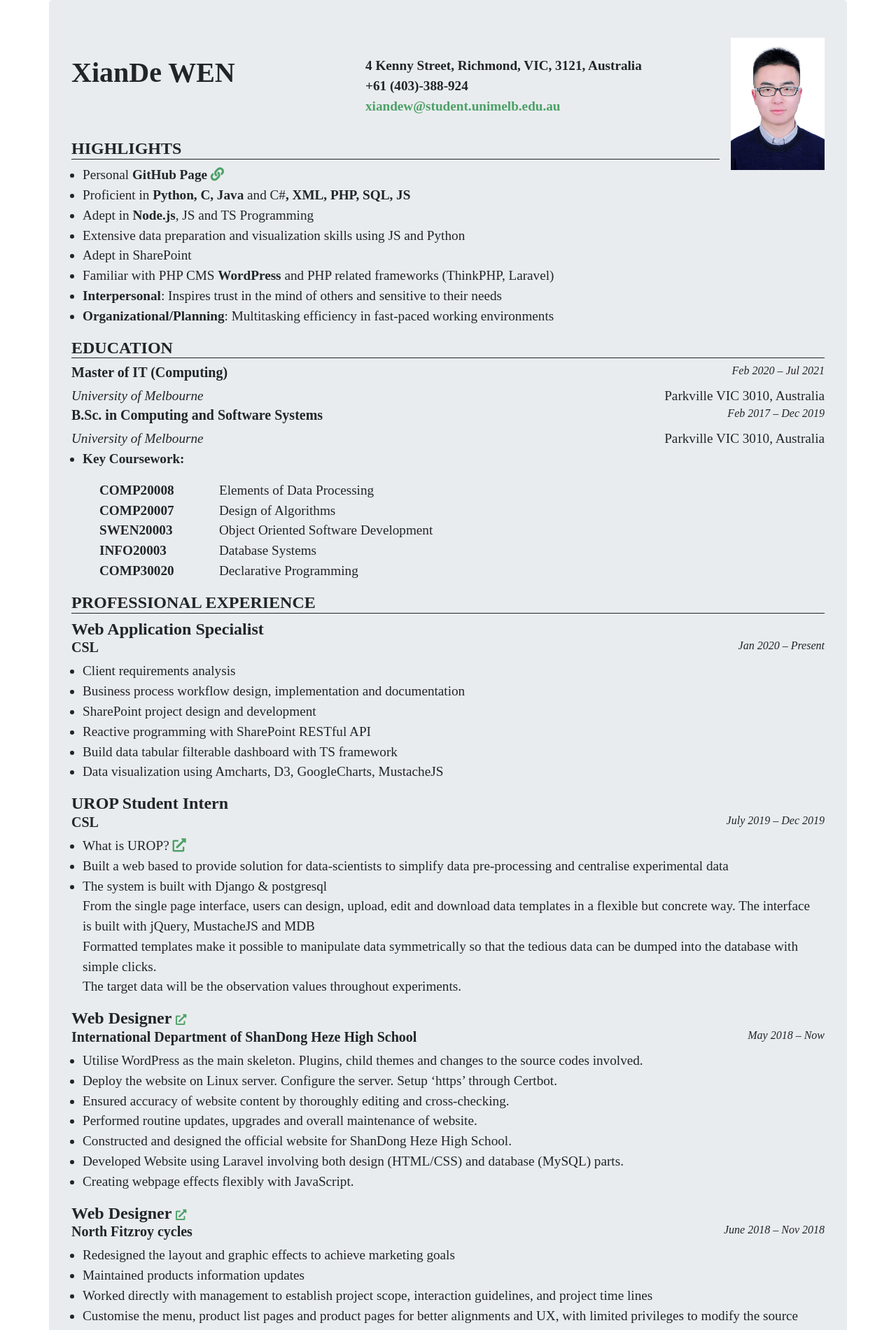
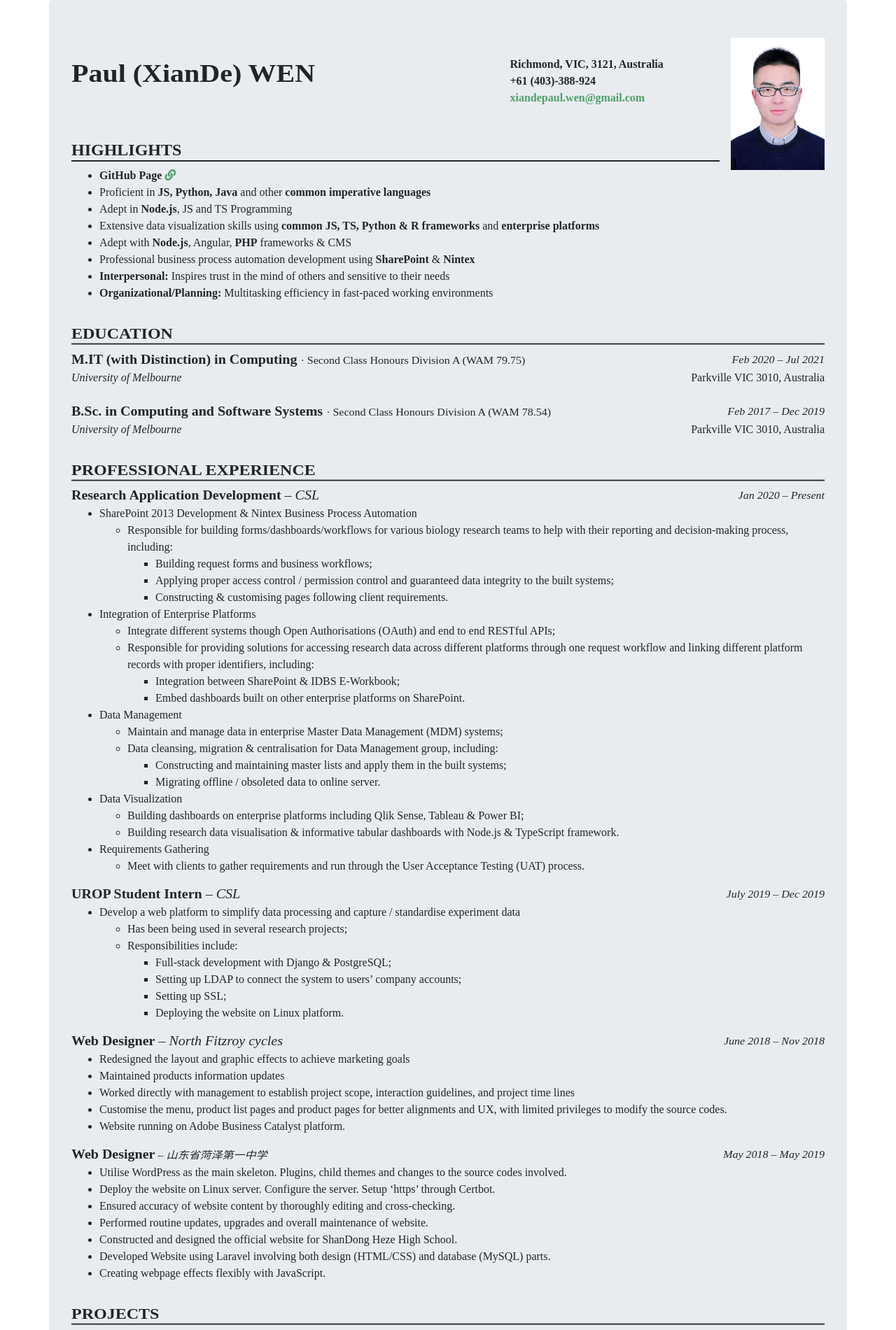
Before and after one commit to xiandew/xiandew.github.io, a Jekyll site: the page resume/index.html, which Jekyll copies as it is, in a window 1280 px wide. Shown: the top 1901 px of the page at 70% size. Built offline with Jekyll 4.4.1, drawn with Linux system fonts in a browser that asks for light colours; nearby versions of some CDN libraries; some of the changed text lies outside the part shown.

Commit message:
Update resume; TODO: add highlight projects

```diff
--- a/resume/index.html
+++ b/resume/index.html
@@ -4,11 +4,15 @@
 <head>
     <meta charset="utf-8">
     <meta name="viewport" content="width=device-width, initial-scale=1">
-    <title>XianDe WEN</title>
-    <link rel="stylesheet" href="https://stackpath.bootstrapcdn.com/bootstrap/4.3.1/css/bootstrap.min.css"
-        integrity="sha384-ggOyR0iXCbMQv3Xipma34MD+dH/1fQ784/j6cY/iJTQUOhcWr7x9JvoRxT2MZw1T" crossorigin="anonymous">
-    <link rel="stylesheet" href="https://use.fontawesome.com/releases/v5.8.2/css/all.css"
-        integrity="sha384-oS3vJWv+0UjzBfQzYUhtDYW+Pj2yciDJxpsK1OYPAYjqT085Qq/1cq5FLXAZQ7Ay" crossorigin="anonymous">
+    <title>Paul (XianDe) WEN</title>
+    <link rel="stylesheet"
+        href="https://stackpath.bootstrapcdn.com/bootstrap/4.3.1/css/bootstrap.min.css"
+        integrity="sha384-ggOyR0iXCbMQv3Xipma34MD+dH/1fQ784/j6cY/iJTQUOhcWr7x9JvoRxT2MZw1T"
+        crossorigin="anonymous">
+    <link rel="stylesheet"
+        href="https://use.fontawesome.com/releases/v5.8.2/css/all.css"
+        integrity="sha384-oS3vJWv+0UjzBfQzYUhtDYW+Pj2yciDJxpsK1OYPAYjqT085Qq/1cq5FLXAZQ7Ay"
+        crossorigin="anonymous">
     <link rel="stylesheet" href="./style.css">
 </head>
 
@@ -16,12 +20,14 @@
     <div class="container jumbotron">
 
         <section class="row heading">
-            <h1 class="col-md-5 name">XianDe WEN</h1>
-            <div class="col-md-7">
+            <h1 class="col-md-6 name">Paul (XianDe) WEN</h1>
+            <div class="col-md-6">
                 <ul class="contact-detail">
-                    <li>4 Kenny Street, Richmond, VIC, 3121, Australia</li>
+                    <li>Richmond, VIC, 3121, Australia</li>
                     <li>+61 (403)-388-924</li>
-                    <li><a href="mailto:xiandew@student.unimelb.edu.au">xiandew@student.unimelb.edu.au</a></li>
+                    <li><a
+                            href="mailto:xiandepaul.wen@gmail.com">xiandepaul.wen@gmail.com</a>
+                    </li>
                 </ul>
             </div>
             <div style="clear: both;"></div>
@@ -32,58 +38,60 @@
         </section>
 
         <section>
-            <h4 class="header">HIGHLIGHTS</h4>
+            <h4 class="header" style="transform: none;">HIGHLIGHTS</h4>
             <ul>
                 <li>
-                    Personal <b>GitHub Page</b>
-                    <a href="https://xiandew.github.io/"><i class="fas fa-link"></i></a>
+                    <b>GitHub Page</b>
+                    <a href="https://xiandew.github.io/"><i
+                            class="fas fa-link"></i></a>
                 </li>
-                <li>Proficient in <b>Python, C, Java</b> and C#<b>, XML, PHP, SQL, JS</b></li>
+                <li>Proficient in <b>JS, Python, Java</b> and other <b>common
+                        imperative languages</b></li>
                 <li>Adept in <b>Node.js</b>, JS and TS Programming</li>
-                <li>Extensive data preparation and visualization skills using JS and Python</li>
-                <li>Adept in SharePoint</li>
-                <li>Familiar with PHP CMS <b>WordPress</b> and PHP related frameworks (ThinkPHP, Laravel)</li>
-                <li><b>Interpersonal</b>: Inspires trust in the mind of others and sensitive to their needs</li>
-                <li><b>Organizational/Planning</b>: Multitasking efficiency in fast-paced working environments</li>
+                <li>Extensive data visualization skills using <b>common JS, TS,
+                        Python & R frameworks</b> and <b>enterprise
+                        platforms</b></li>
+                <li>Adept with <b>Node.js</b>, Angular, <b>PHP</b> frameworks &
+                    CMS</li>
+                <li>Professional business process automation development using
+                    <b>SharePoint</b> & <b>Nintex</b>
+                </li>
+                <li><b>Interpersonal:</b> Inspires trust in the mind of others
+                    and sensitive to their needs</li>
+                <li><b>Organizational/Planning:</b> Multitasking efficiency in
+                    fast-paced working environments</li>
             </ul>
         </section>
 
         <section>
             <h4 class="header">EDUCATION</h4>
 
-            <h5 class="sub-title">
-                <span>Master of IT (Computing)</span>
-                <small>Feb 2020 – Jul 2021</small>
-            </h5>
+            <div class="sub-title">
+                <h5>
+                    <span>M.IT (with Distinction) in Computing</span>
+                    <small> · Second Class Honours Division A (WAM
+                        79.75)</small>
+                </h5>
+                <em>Feb 2020 – Jul 2021</em>
+            </div>
             <div>
                 <span class="uni-name">University of Melbourne</span>
                 <span class="uni-loc">Parkville VIC 3010, Australia</span>
             </div>
 
-            <h5 class="sub-title">
-                <span>B.Sc. in Computing and Software Systems</span>
-                <small>Feb 2017 – Dec 2019</small>
-            </h5>
+            <br>
+
+            <div class="sub-title">
+                <h5>
+                    <span>B.Sc. in Computing and Software Systems</span>
+                    <small> · Second Class Honours Division A (WAM
+                        78.54)</small>
+                </h5>
+                <em>Feb 2017 – Dec 2019</em>
+            </div>
             <div>
                 <span class="uni-name">University of Melbourne</span>
                 <span class="uni-loc">Parkville VIC 3010, Australia</span>
-            </div>
-            <div>
-                <ul style="font-weight: bold">
-                    <li>Key Coursework:</li>
-                </ul>
-                <dl class="key-coursework row">
-                    <dt class="col-md-2">COMP20008</dt>
-                    <dd class="col-md-10">Elements of Data Processing</dd>
-                    <dt class="col-md-2">COMP20007</dt>
-                    <dd class="col-md-10">Design of Algorithms</dd>
-                    <dt class="col-md-2">SWEN20003</dt>
-                    <dd class="col-md-10">Object Oriented Software Development</dd>
-                    <dt class="col-md-2">INFO20003</dt>
-                    <dd class="col-md-10">Database Systems</dd>
-                    <dt class="col-md-2">COMP30020</dt>
-                    <dd class="col-md-10">Declarative Programming</dd>
-                </dl>
             </div>
         </section>
 
@@ -91,103 +99,162 @@
             <h4 class="header">PROFESSIONAL EXPERIENCE</h4>
 
             <div>
-                <h4 class="title">
-                    Web Application Specialist
-                </h4>
-                <h5 class="sub-title">
-                    <span>CSL</span>
-                    <small>Jan 2020 – Present</small>
-                </h5>
+                <div class="exp-one-liner">
+                    <h5 class="title">Research Application Development<em
+                            class="company-name">CSL</em></h5>
+                    <em class="period">Jan 2020 – Present</em>
+                </div>
 
                 <ul>
-                    <li>Client requirements analysis</li>
-                    <li>Business process workflow design, implementation and documentation</li>
-                    <li>SharePoint project design and development</li>
-                    <li>Reactive programming with SharePoint RESTful API</li>
-                    <li>Build data tabular filterable dashboard with TS framework</li>
-                    <li>Data visualization using Amcharts, D3, GoogleCharts, MustacheJS</li>
-                </ul>
-            </div>
-
-            <div>
-                <h4 class="title">
-                    UROP Student Intern
-                </h4>
-                <h5 class="sub-title">
-                    <span>CSL</span>
-                    <small>July 2019 – Dec 2019</small>
-                </h5>
-
-                <ul>
-                    <li>
-                        What is UROP?
-                        <a href="https://biomedicalsciences.unimelb.edu.au/study/current-student-information/plan-your-bachelor-of-biomedicine/urop" target="_blank">
-                            <i class="fas fa-external-link-alt"></i>
-                        </a>
+                    <li>SharePoint 2013 Development & Nintex Business Process
+                        Automation
+                        <ul>
+                            <li>Responsible for building
+                                forms/dashboards/workflows for various biology
+                                research teams to help with their reporting and
+                                decision-making process, including:
+                                <ul>
+                                    <li>Building request forms and business
+                                        workflows;</li>
+                                    <li>Applying proper access control /
+                                        permission control and guaranteed data
+                                        integrity to the built systems;</li>
+                                    <li>Constructing & customising pages
+                                        following client requirements.</li>
+                                </ul>
+                            </li>
+                        </ul>
                     </li>
-                    <li>
-                        Built a web based to provide solution for data-scientists to simplify data pre-processing and centralise experimental data
+                    <li>Integration of Enterprise Platforms
+                        <ul>
+                            <li>Integrate different systems though Open
+                                Authorisations (OAuth) and end to end RESTful
+                                APIs;</li>
+                            <li>Responsible for providing solutions for
+                                accessing research data across different
+                                platforms through one request workflow and
+                                linking different platform records with proper
+                                identifiers, including:
+                                <ul>
+                                    <li>Integration between SharePoint & IDBS
+                                        E-Workbook;</li>
+                                    <li>Embed dashboards built on other
+                                        enterprise platforms on SharePoint.</li>
+                                </ul>
+                            </li>
+                        </ul>
                     </li>
-                    <li>
-                        The system is built with Django & postgresql
+                    <li>Data Management
+                        <ul>
+                            <li>Maintain and manage data in enterprise Master
+                                Data Management (MDM) systems;</li>
+                            <li>Data cleansing, migration & centralisation for
+                                Data Management group, including:
+                                <ul>
+                                    <li>Constructing and maintaining master
+                                        lists and apply them in the built
+                                        systems;</li>
+                                    <li>Migrating offline / obsoleted data to
+                                        online server.</li>
+                                </ul>
+                            </li>
+                        </ul>
                     </li>
-                        From the single page interface, users can design, upload, edit and download data templates in a flexible but concrete way. The interface is built with jQuery, MustacheJS and MDB<br>
-                        Formatted templates make it possible to manipulate data symmetrically so that the tedious data can be dumped into the database with simple clicks. <br>
-                        The target data will be the observation values throughout experiments. <br>
+                    <li>Data Visualization
+                        <ul>
+                            <li>Building dashboards on enterprise platforms
+                                including Qlik Sense, Tableau & Power BI;</li>
+                            <li>Building research data visualisation &
+                                informative tabular dashboards with Node.js &
+                                TypeScript framework.</li>
+                        </ul>
+                    </li>
+                    <li>Requirements Gathering
+                        <ul>
+                            <li>Meet with clients to gather requirements and run
+                                through the User Acceptance Testing (UAT)
+                                process.</li>
+                        </ul>
                     </li>
                 </ul>
             </div>
 
             <div>
-                <h4 class="title">
-                    Web Designer
-                    <small>
-                        <a href="https://www.hzyzgjb.com.cn/" target="_blank">
-                            <i class="fas fa-external-link-alt"></i>
-                        </a>
-                    </small>
-                </h4>
-                <h5 class="sub-title">
-                    <span>International Department of ShanDong Heze High School</span>
-                    <small>May 2018 – Now</small>
-                </h5>
+                <div class="exp-one-liner">
+                    <h5 class="title">UROP Student Intern<em
+                            class="company-name">CSL</em></h5>
+                    <em class="period">July 2019 – Dec 2019</em>
+                </div>
+
                 <ul>
-                    <li>Utilise WordPress as the main skeleton. Plugins, child themes and changes to the source codes
-                        involved.</li>
-                    <li>Deploy the website on Linux server. Configure the server. Setup ‘https’ through Certbot.</li>
-                    <li>Ensured accuracy of website content by thoroughly editing and cross-checking.</li>
-                    <li>Performed routine updates, upgrades and overall maintenance of website.</li>
-                    <li>Constructed and designed the official website for ShanDong Heze High School.</li>
-                    <li>Developed Website using Laravel involving both design (HTML/CSS) and database (MySQL) parts.
+                    <li>Develop a web platform to simplify data processing and
+                        capture / standardise experiment data
+                        <ul>
+                            <li>Has been being used in several research
+                                projects;</li>
+                            <li>Responsibilities include:
+                                <ul>
+                                    <li>Full-stack development with Django &
+                                        PostgreSQL;</li>
+                                    <li>Setting up LDAP to connect the system to
+                                        users’ company accounts;</li>
+                                    <li>Setting up SSL;</li>
+                                    <li>Deploying the website on Linux platform.
+                                    </li>
+                                </ul>
+                            </li>
+                        </ul>
                     </li>
-                    <li>Creating webpage effects flexibly with JavaScript.</li>
                 </ul>
             </div>
 
             <div>
-                <h4 class="title">
-                    Web Designer
-                    <small>
-                        <a href="http://www.northfitzroycycles.com.au/" target="_blank">
-                            <i class="fas fa-external-link-alt"></i>
-                        </a>
-                    </small>
-                </h4>
-                <h5 class="sub-title">
-                    <span>North Fitzroy cycles</span>
-                    <small>June 2018 – Nov 2018</small>
-                </h5>
+                <div class="exp-one-liner">
+                    <h5 class="title">Web Designer<em class="company-name">North
+                            Fitzroy cycles</em></h5>
+                    <em class="period">June 2018 – Nov 2018</em>
+                </div>
                 <ul>
-                    <li>Redesigned the layout and graphic effects to achieve marketing goals</li>
+                    <li>Redesigned the layout and graphic effects to achieve
+                        marketing goals</li>
                     <li>Maintained products information updates</li>
-                    <li>Worked directly with management to establish project scope, interaction guidelines, and project
+                    <li>Worked directly with management to establish project
+                        scope, interaction guidelines, and project
                         time lines
                     </li>
-                    <li>Customise the menu, product list pages and product pages for better alignments and UX, with
+                    <li>Customise the menu, product list pages and product pages
+                        for better alignments and UX, with
                         limited
                         privileges to modify the source codes.
                     </li>
-                    <li>Website running on Adobe Business Catalyst platform.</li>
+                    <li>Website running on Adobe Business Catalyst platform.
+                    </li>
+                </ul>
+            </div>
+
+            <div>
+                <div class="exp-one-liner">
+                    <h5 class="title">Web Designer<em class="company-name"
+                            style="font-size: 80%;">山东省菏泽第一中学</em></h5>
+                    <em class="period">May 2018 – May 2019</em>
+                </div>
+
+                <ul>
+                    <li>Utilise WordPress as the main skeleton. Plugins, child
+                        themes and changes to the source codes
+                        involved.</li>
+                    <li>Deploy the website on Linux server. Configure the
+                        server. Setup ‘https’ through Certbot.</li>
+                    <li>Ensured accuracy of website content by thoroughly
+                        editing and cross-checking.</li>
+                    <li>Performed routine updates, upgrades and overall
+                        maintenance of website.</li>
+                    <li>Constructed and designed the official website for
+                        ShanDong Heze High School.</li>
+                    <li>Developed Website using Laravel involving both design
+                        (HTML/CSS) and database (MySQL) parts.
+                    </li>
+                    <li>Creating webpage effects flexibly with JavaScript.</li>
                 </ul>
             </div>
         </section>
@@ -195,22 +262,27 @@
         <section>
             <h4 class="header">PROJECTS</h4>
 
-            <div>
+            <!-- TODO -->
+            <!-- <div>
                 <h4 class="title">
                     FeMo
                     <small>
-                        <a href="https://github.com/desert-eagles/FeMo" target="_blank">
+                        <a href="https://github.com/desert-eagles/FeMo"
+                            target="_blank">
                             <i class="fas fa-external-link-alt"></i>
                         </a>
                     </small>
                 </h4>
                 <h5 class="sub-title">
-                    <span>A web application designed for your family memories</span>
+                    <span>A web application designed for your family
+                        memories</span>
                     <small>Aug 2019 - Nov 2019</small>
                 </h5>
                 <ul>
-                    <li>A milestone project for Bachelor of Science at Melbourne uni</li>
-                    <li>Concise and mobile-optimal layout with HTML/CSS and JS</li>
+                    <li>A milestone project for Bachelor of Science at Melbourne
+                        uni</li>
+                    <li>Concise and mobile-optimal layout with HTML/CSS and JS
+                    </li>
                     <li>Take good use of Node.js packets with npm</li>
                     <li>MVC structure applied with Express.js framework</li>
                     <li>Team work and version control with Git</li>
@@ -231,7 +304,8 @@
                     <small>Sept 2018</small>
                 </h5>
                 <ul>
-                    <li>Game design Eclipse following the exact requirements on the spec.</li>
+                    <li>Game design Eclipse following the exact requirements on
+                        the spec.</li>
                     <li>Version control with Git.</li>
                 </ul>
             </div>
@@ -251,7 +326,8 @@
                 </h5>
                 <ul>
                     <li>A compact, flexible Node.js project</li>
-                    <li>Concise and mobile-optimal layout with HTML/CSS and JS</li>
+                    <li>Concise and mobile-optimal layout with HTML/CSS and JS
+                    </li>
                     <li>Take good use of Node.js packets with npm</li>
                     <li>MVC structure applied with Express.js framework</li>
                     <li>Team work and version control with Git</li>
@@ -272,26 +349,32 @@
                     <small>Nov 2018</small>
                 </h5>
                 <ul>
-                    <li>Independently designed and developed the game on the mini program platform</li>
+                    <li>Independently designed and developed the game on the
+                        mini program platform</li>
                     <li>Game design using WeChat Developer Tool.</li>
-                    <li>Singleton, Factory and Object Pool patterns being implemented.</li>
+                    <li>Singleton, Factory and Object Pool patterns being
+                        implemented.</li>
                     <li>Attempts made on Canvas Optimizations.</li>
                     <li>Version control with Git.</li>
                 </ul>
-            </div>
+            </div> -->
 
-            <a href="https://github.com/xiandew/repositories" target="_blank">
-                <h5>See more projects</h5>
+            <a href="https://github.com/xiandew?tab=repositories"
+                target="_blank">
+                <h5 class="header">SEE MORE OF MY WORK</h5>
             </a>
         </section>
 
     </div>
 
-    <script src="https://ajax.googleapis.com/ajax/libs/jquery/3.4.1/jquery.min.js"></script>
-    <script src="https://cdnjs.cloudflare.com/ajax/libs/popper.js/1.14.7/umd/popper.min.js"
+    <script
+        src="https://ajax.googleapis.com/ajax/libs/jquery/3.4.1/jquery.min.js"></script>
+    <script
+        src="https://cdnjs.cloudflare.com/ajax/libs/popper.js/1.14.7/umd/popper.min.js"
         integrity="sha384-UO2eT0CpHqdSJQ6hJty5KVphtPhzWj9WO1clHTMGa3JDZwrnQq4sF86dIHNDz0W1"
         crossorigin="anonymous"></script>
-    <script src="https://stackpath.bootstrapcdn.com/bootstrap/4.3.1/js/bootstrap.min.js"
+    <script
+        src="https://stackpath.bootstrapcdn.com/bootstrap/4.3.1/js/bootstrap.min.js"
         integrity="sha384-JjSmVgyd0p3pXB1rRibZUAYoIIy6OrQ6VrjIEaFf/nJGzIxFDsf4x0xIM+B07jRM"
         crossorigin="anonymous"></script>
 
--- a/resume/style.css
+++ b/resume/style.css
@@ -1,6 +1,5 @@
 body {
     font-family: "Times New Roman";
-    font-size: 1.2rem;
 }
 
 a {
@@ -16,13 +15,13 @@ a:hover {
     color: #4E6E5D;
 }
 
-ul {
-    padding: 0 1rem;
+section {
+    display: block;
+    margin: 2rem 0;
 }
 
-section {
-    display: block;
-    margin: 1rem 0;
+section:first-child {
+    margin: 1em 0;
 }
 
 dd {
@@ -47,19 +46,21 @@ dd {
 }
 
 .header {
-    font-size: 1.5rem;
     font-weight: bold;
-    border-bottom: 1px solid;
+    border-bottom: 2px solid;
 }
 
-.key-coursework {
-    padding: 0 2.5rem;
+.header, .name, .exp-one-liner, .sub-title {
+    -webkit-transform: scaleY(0.9);
+    -moz-transform: scaleY(0.9);
+    -ms-transform: scaleY(0.9);
+    -o-transform: scaleY(0.9);
+    transform: scaleY(0.9);
 }
 
 .title {
     font-weight: bold;
     margin-bottom: 0;
-    font-size: 1.5rem;
 }
 
 .title a {
@@ -67,17 +68,22 @@ dd {
     font-size: 80%;
 }
 
+h5 {
+    display: inline-block;
+    margin: 0;
+}
+
+.sub-title em {
+    float: right;
+}
+
 .sub-title span {
     font-weight: bold;
 }
 
-.sub-title small {
-    font-style: italic;
-    float: right;
-}
-
 .name {
     font-weight: bold;
+    padding: 0;
 }
 
 .contact-detail {
@@ -92,6 +98,18 @@ dd {
 }
 
 .uni-loc {
+    float: right;
+}
+
+.exp-one-liner .company-name {
+    font-weight: 500;
+}
+
+.exp-one-liner .company-name::before {
+    content: " – ";
+}
+
+.exp-one-liner .period {
     float: right;
 }
 
@@ -114,13 +132,11 @@ dd {
     dd {
         margin-bottom: .5rem;
     }
-
     .col-md-5, .col-md-7 {
         -ms-flex: none;
         flex: unset;
         max-width: 100%;
     }
-
     .heading {
         width: 70%;
         margin: 0 auto;
```
Also changed, not shown: other parts of resume/index.html (+6 -3 lines).
